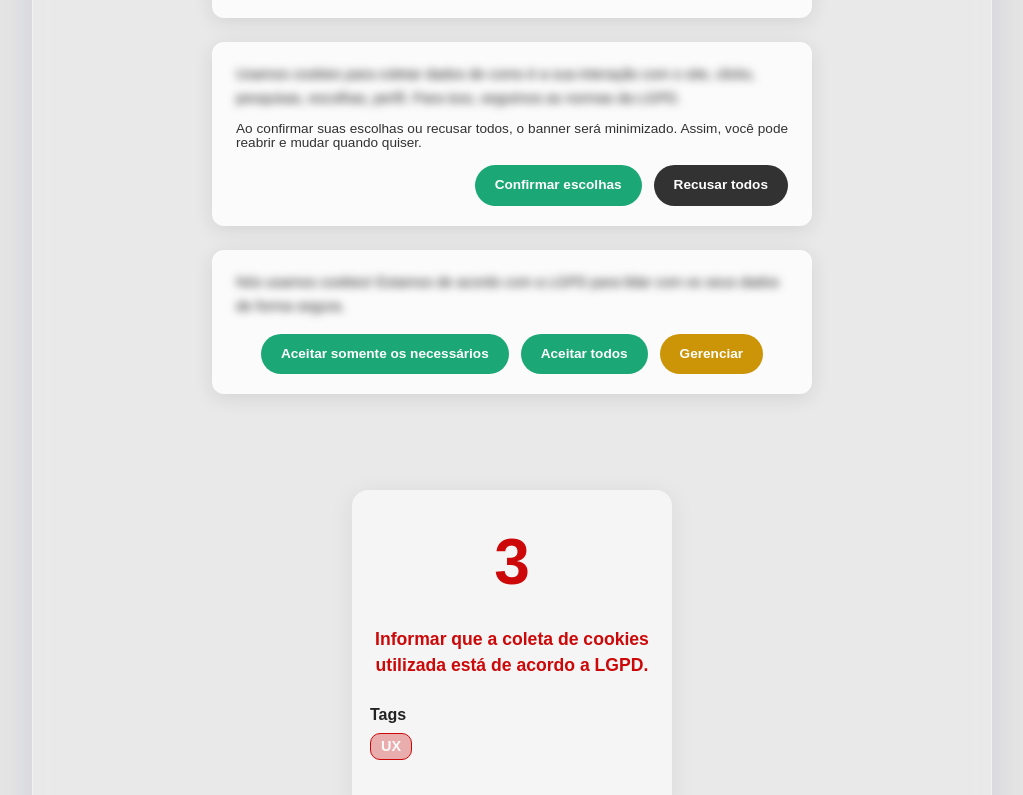
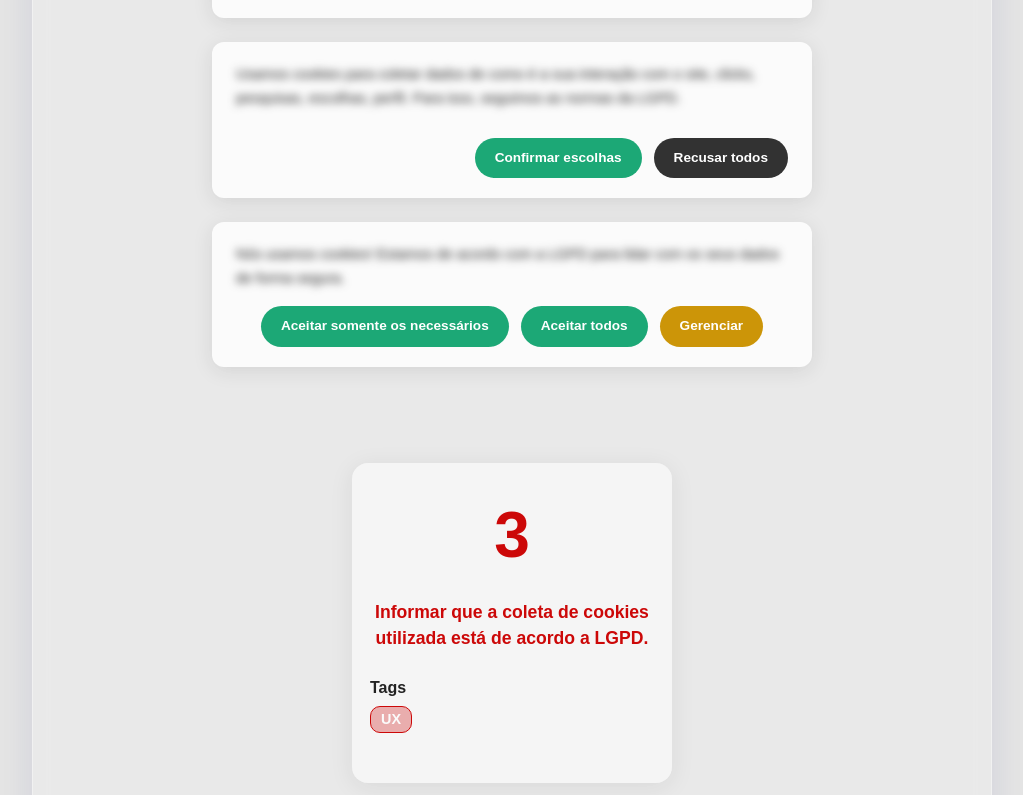
Before and after one commit to amanda-bmelo/guide-for-consent-banners, a React (Create React App) app: page / in a window 1280 px wide. Shown: the part 2165-2960 px from the top of the page, without its empty margins (128-1151 px from the left). Built offline with nearby package versions, Linux system fonts and the light colour scheme; a web font is replaced by a local one.

Commit message:
style(BannerDemo): refine display-none class for better visibility control

```diff
--- a/src/components/BannerDemo/BannerDemo.css
+++ b/src/components/BannerDemo/BannerDemo.css
@@ -262,7 +262,7 @@
   max-width: 600px;
 }
 
-.display-none {
+.display-none, p.banner-subtext.display-none {
   display: none !important;
 }
 
```
Also changed, not shown: src/components/BannerDemo/BannerDemo.js (+2 -5 lines).
